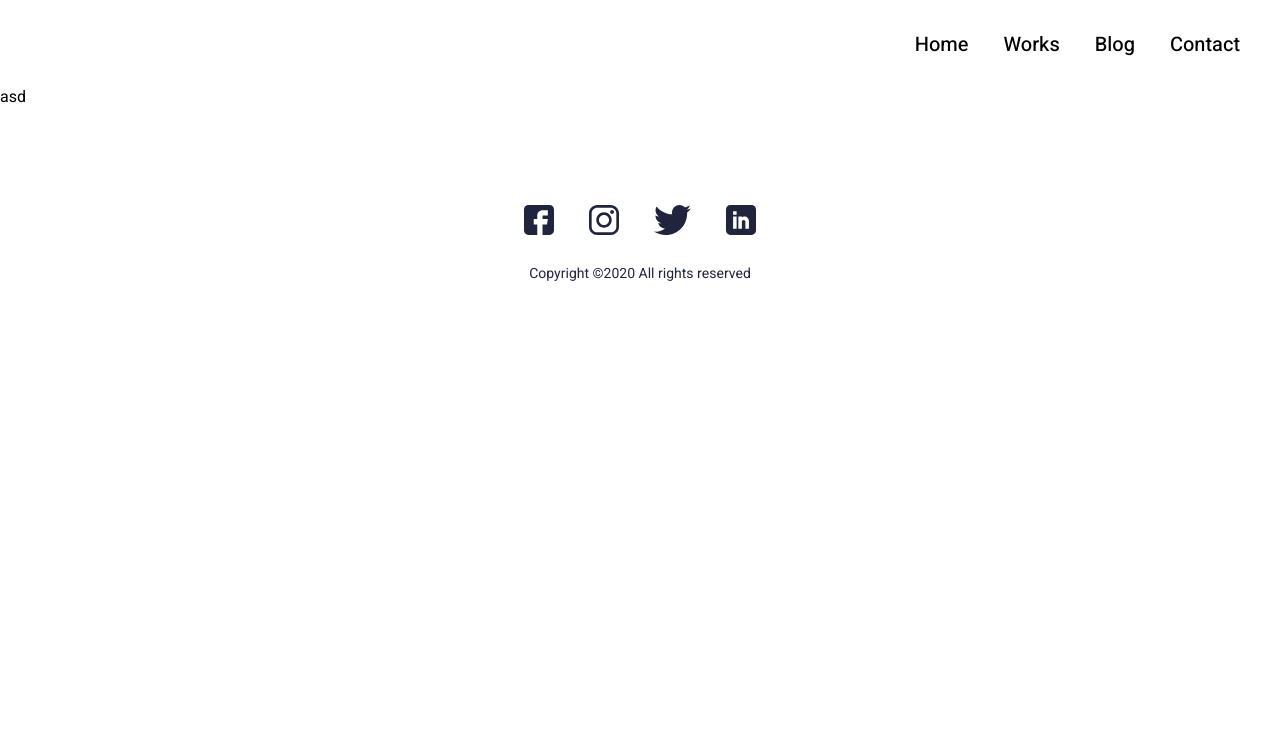
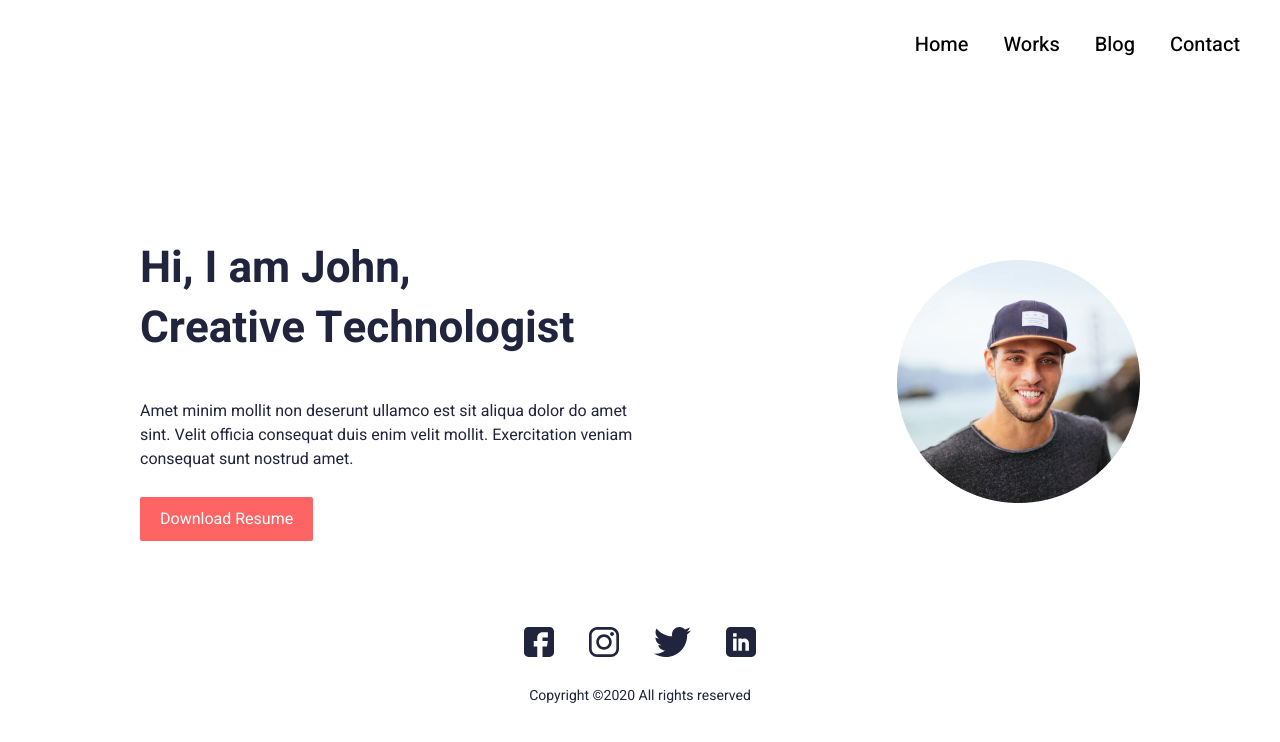
Before and after one commit to PosopDigit/react-blog-app, a React (Create React App) app: page / in a window 1280 px wide. Shown: the top 742 px of the page. Built offline with nearby package versions, Linux system fonts and the light colour scheme.

Commit message:
HeaderHome

```diff
--- a/src/components/Header/Header.jsx
+++ b/src/components/Header/Header.jsx
@@ -5,7 +5,7 @@ import { NavLink } from 'react-router-dom';
 const Header = () => {
     return (
         <div className={styles.header}>
-            <div className="container">
+            <div className={styles.container}>
                 <div className={styles.inner}>
                     <NavLink className={styles.inner__btn} to="/">Home</NavLink>
                     <NavLink className={styles.inner__btn} to="/works">Works</NavLink>
--- a/src/components/Header/Header.module.scss
+++ b/src/components/Header/Header.module.scss
@@ -18,3 +18,8 @@
         }
     }
 }
+
+.container{
+    max-width: 1200px;
+    margin: 0 auto;
+}
--- /dev/null
+++ b/src/components/HeaderHome/HeaderHome.jsx
@@ -0,0 +1,30 @@
+import styles from "./HeaderHome.module.scss"
+import homeebalo from "../../assets/img/homeeblo.png"
+
+const HeaderHome = () => {
+    return (
+        <div className={styles.HeaderHome}>
+            <div className="container">
+                <div className={styles.Inner}>
+                    <div className={styles.Left}>
+                        <h1>
+                            Hi, I am John, <br /> Creative Technologist
+                        </h1>
+                        <p>
+                            Amet minim mollit non deserunt ullamco est sit aliqua dolor do amet sint.
+                            Velit officia consequat duis enim velit mollit.
+                            Exercitation veniam consequat sunt nostrud amet.
+                        </p>
+                        <a href="/">Download Resume</a>
+                    </div>
+
+                    <div className={styles.Right}>
+                        <img src={homeebalo} alt="" />
+                    </div>
+                </div>
+            </div>
+        </div>
+     );
+}
+
+export default HeaderHome;
--- /dev/null
+++ b/src/components/HeaderHome/HeaderHome.module.scss
@@ -0,0 +1,40 @@
+.HeaderHome{
+    margin-top:150px ;
+}
+
+
+.Inner{
+    display: flex;
+    justify-content: space-between;
+    align-items: center;
+}
+
+
+.Left{
+   max-width: 500px;
+        h1{
+            font-weight: 700;
+            font-size: 44px;
+            line-height: 60px;
+
+            color: #21243D;
+
+            margin-bottom: 40px;
+        }
+        p{
+            font-weight: 400;
+            font-size: 16px;
+            line-height: 24px;
+
+            color: #21243D;
+            margin-bottom: 40px;
+        }
+        a{
+            color: white;
+             text-decoration: none;
+            background: #FF6464;
+            border-radius: 2px;
+
+            padding: 10px 20px;
+        }
+}
--- a/src/pages/HomePage.jsx
+++ b/src/pages/HomePage.jsx
@@ -1,7 +1,9 @@
+import HeaderHome from "../components/HeaderHome/HeaderHome";
+
 const HomePage = () => {
     return (
         <div>
-            asd
+            <HeaderHome />
         </div>
     );
 }
--- a/src/scss/app.scss
+++ b/src/scss/app.scss
@@ -1,7 +1,7 @@
 @import './normalize.scss';
 
 .container{
-    max-width: 1200px;
+    max-width: 1000px;
     margin: 0 auto;
 }
 
```
Also changed, not shown: src/assets/img/homeeblo.png (added).
